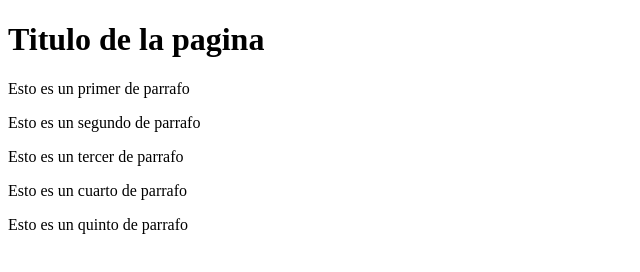
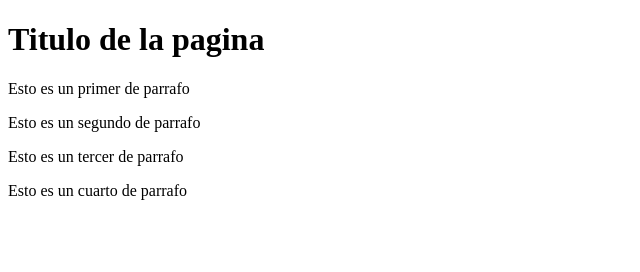
Before and after one commit to hjsoto/Proyecto-web-Empresa-C, a plain HTML site: page index.html in a window 1280 px wide. Shown: the whole page, without its empty margins (0-640 px from the left). Drawn offline with Linux system fonts and the light colour scheme.

Commit message:
Update index.html

```diff
--- a/index.html
+++ b/index.html
@@ -12,6 +12,5 @@
     <p>Esto es un segundo de parrafo</p>
     <p>Esto es un tercer de parrafo</p>
     <p>Esto es un cuarto de parrafo</p>
-    <p>Esto es un quinto de parrafo</p>
 </body>
 </html>
```
